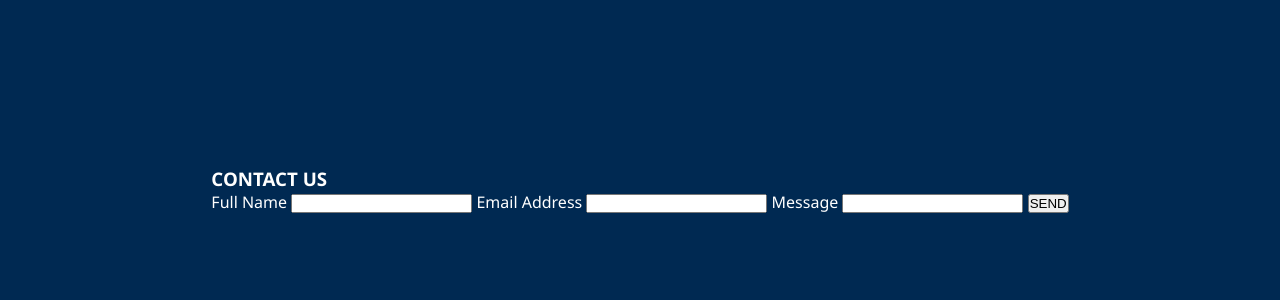
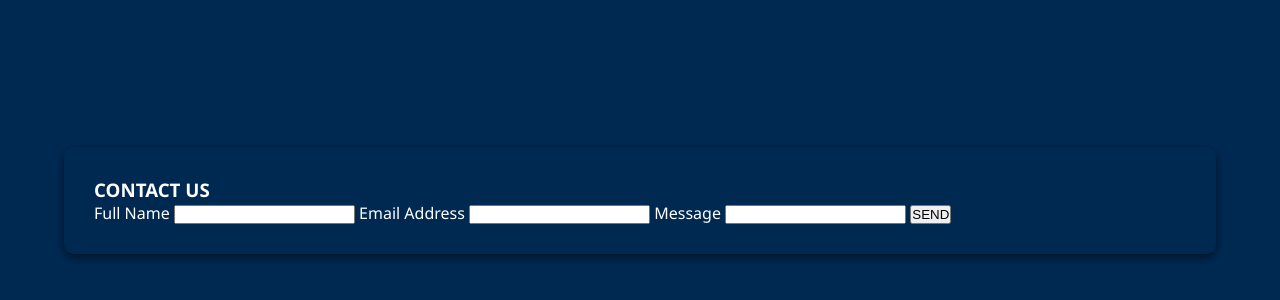
Before and after one commit to tianjose09/WD-Activity-Inputs, a plain HTML site: page index.html in a window 1280 px wide. Shown: the part 200-500 px from the top of the page. Drawn offline with Linux system fonts and the light colour scheme.

Commit message:
feat(landing page): adjusted the contents for the css

```diff
--- a/assets/css/style.css
+++ b/assets/css/style.css
@@ -15,7 +15,7 @@
 	overflow: hidden;
   }
 
-  .contact-container {
+  section{
 	display: flex;
 	width: 90%;
 	max-width: 1200px;
@@ -23,15 +23,16 @@
 	border-radius: 10px;
 	overflow: hidden;
 	box-shadow: 0 4px 10px rgba(0, 0, 0, 0.5);
+
+        & > nav.left{
+            flex: 1;
+            padding: 30px;
+            display: flex;
+            flex-direction: column;
+            justify-content: center;
+        }
   }
 
-  .contact-form {
-	flex: 1;
-	padding: 30px;
-	display: flex;
-	flex-direction: column;
-	justify-content: center;
-  }
 
   .contact-form h1 {
 	font-size: 28px;
--- a/index.html
+++ b/index.html
@@ -10,7 +10,7 @@
 <body>
         <section>
             <nav class="left">
-                <h3>CONTACT US</h3>
+                <h1>CONTACT US</h1>
                 <form>
                     <label for="name">Full Name</label>
                     <input type="text" id="name" name="name" required>
```
